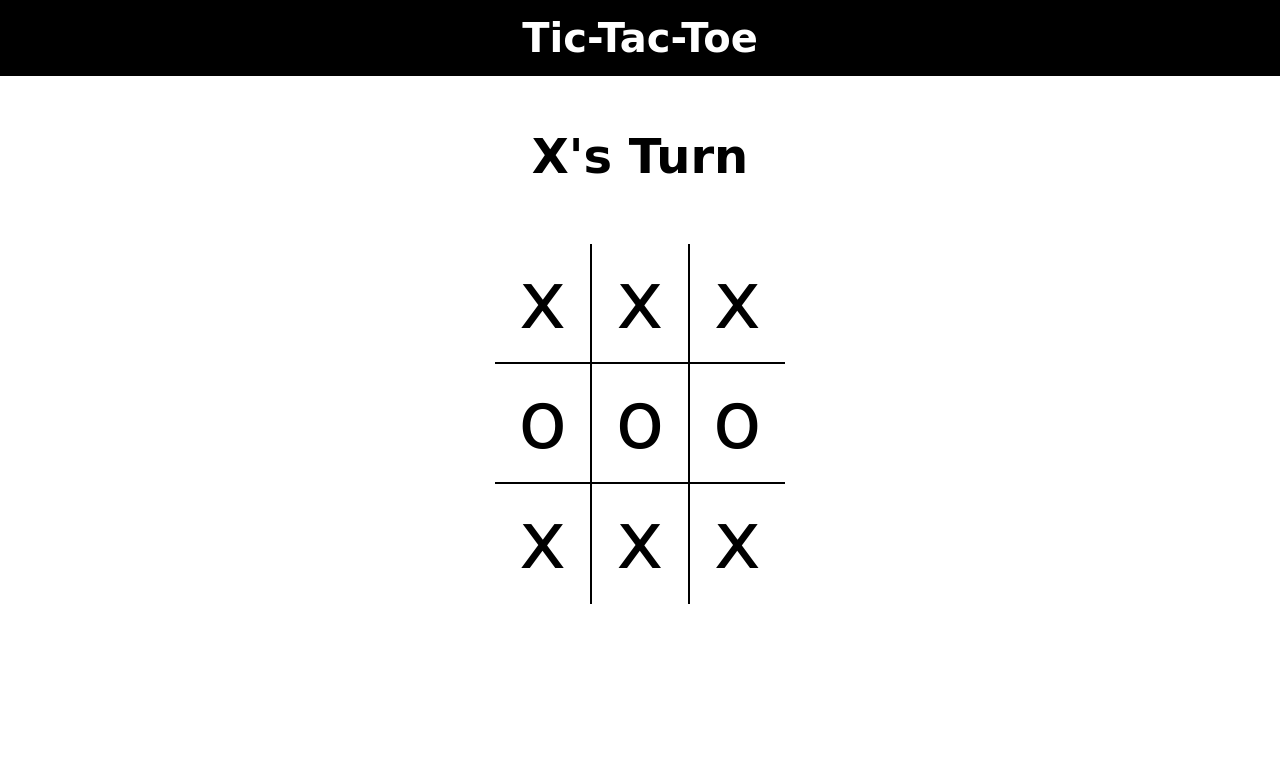
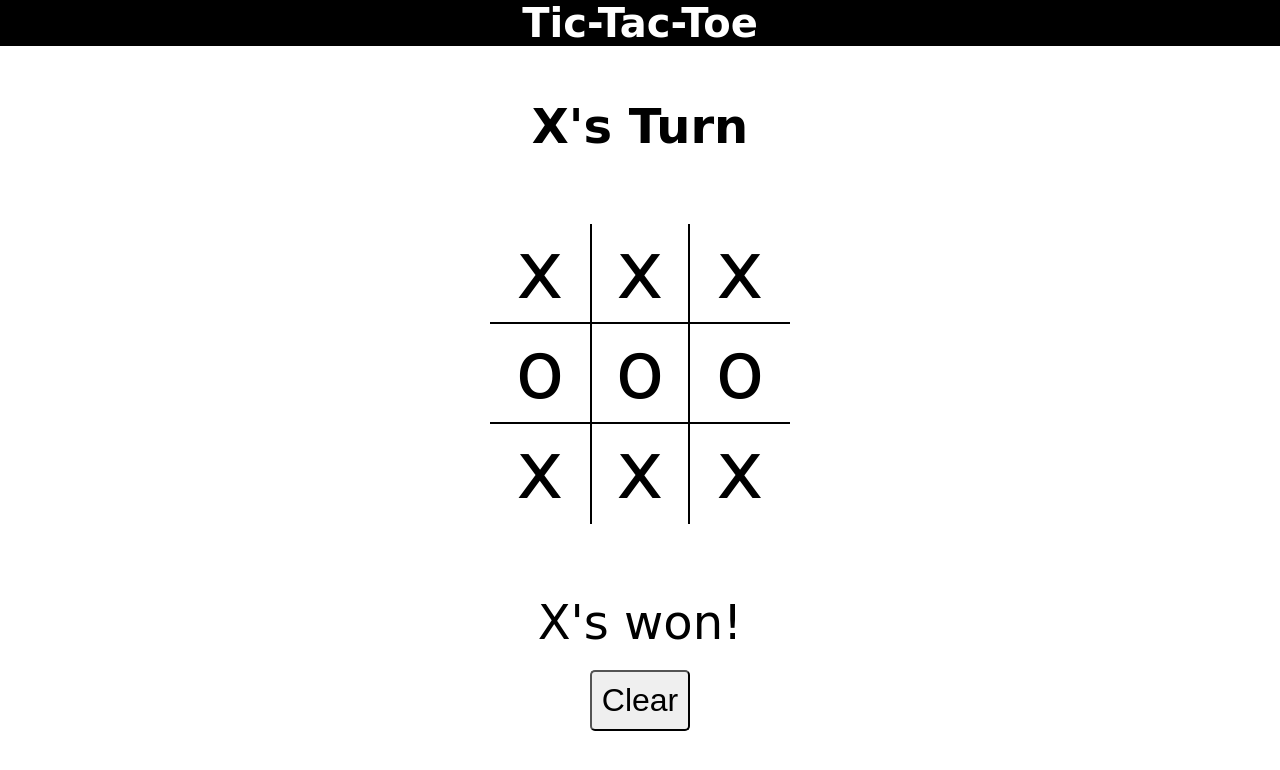
Before and after one commit to PjSingh22/tic-tac-toe, a plain HTML site: page index.html in a window 1280 px wide. Drawn offline with Linux system fonts and the light colour scheme; a web font is replaced by a local one.

Commit message:
add styles

```diff
--- a/index.html
+++ b/index.html
@@ -9,10 +9,13 @@
 </head>
 <body>
   <h1 class="header">Tic-Tac-Toe</h1>
-
   <h2 class="player-turn">X's Turn</h2>
-  <section class="game-board-container">
-  </section>
+  <div class="game-board-container">
+  </div>
+  <div class="winning-message-container">
+    <p class="message">X's won!</p>
+    <button>Clear</button>
+  </div>
   <script src="main.js"></script>
 </body>
 </html>
--- a/main.js
+++ b/main.js
@@ -5,21 +5,10 @@ const gameBoard = (() => {
   let boardArr = ["x", "x", "x", "o", "o", "o", "x", "x", "x"];
 
   const displayBoard = () => {
-    // boardArr.map((i, idx) => {
-    //   const boardSqare = `<div class="board-square" data-index="${idx}">${i}</div>`;
-    //   boardContainer.innerHTML += boardSqare;
-    // });
-
-    for (let i = 0; i < boardArr.length; i++) {
-      // const boardSquare = document.createElement("div");
-      // boardSquare.classList.add("board-square");
-      // boardSquare.setAttribute("id", i);
-      // boardSquare.textContent = boardArr[i];
-      // boardContainer.appendChild(boardSquare);
-
-      const boardSqare = `<div class="board-square" data-index="${i}">${boardArr[i]}</div>`;
+    boardArr.map((i, idx) => {
+      const boardSqare = `<div class="board-square" data-index="${idx}">${i}</div>`;
       boardContainer.innerHTML += boardSqare;
-    }
+    });
   };
 
   return {
--- a/style.css
+++ b/style.css
@@ -12,7 +12,7 @@ h1 {
   text-align: center;
   margin-bottom: 2rem;
   background-color: black;
-  padding: 15px;
+  /* padding: 15px; */
 }
 
 .player-turn {
@@ -25,19 +25,22 @@ h1 {
   text-align: center;
   display: grid;
   grid-template-columns: repeat(3, auto);
-  max-width: 290px;
-  margin: 40px auto;
+  align-content: center;
+  justify-content: center;
+  align-items: center;
+  justify-items: center;
+  width: 100vw;
+  height: 50vh;
   align-items: center;
 }
 
 .board-square {
   font-family: 'Hubballi', cursive, sans-serif;
-  max-width: 100px;
-  min-height: 120px;
+  width: 100px;
+  height: 100px;
   cursor: pointer;
   /* line-height: 100px; */
   font-size: 5em;
-  padding: 10px;
 }
 
 /* add borders to index's 1,4, and 7 */
@@ -50,3 +53,27 @@ h1 {
 .board-square:not([data-index="6"]):not([data-index="7"]):not([data-index="8"]) {
   border-bottom: 2px solid black;
 }
+
+/* winning message styles */
+.winning-message-container {
+  display: flex;
+  flex-direction: column;
+  align-items: center;
+}
+.message {
+  font-family: 'Hubballi', cursive, sans-serif;
+  font-size: 3rem;
+  text-align: center;
+  padding: 20px;
+}
+
+button {
+  font-size: 2rem;
+  padding: 10px;
+  border-radius: 5px;
+}
+
+button:hover {
+  background-color: black;
+  color: white;
+}
```
